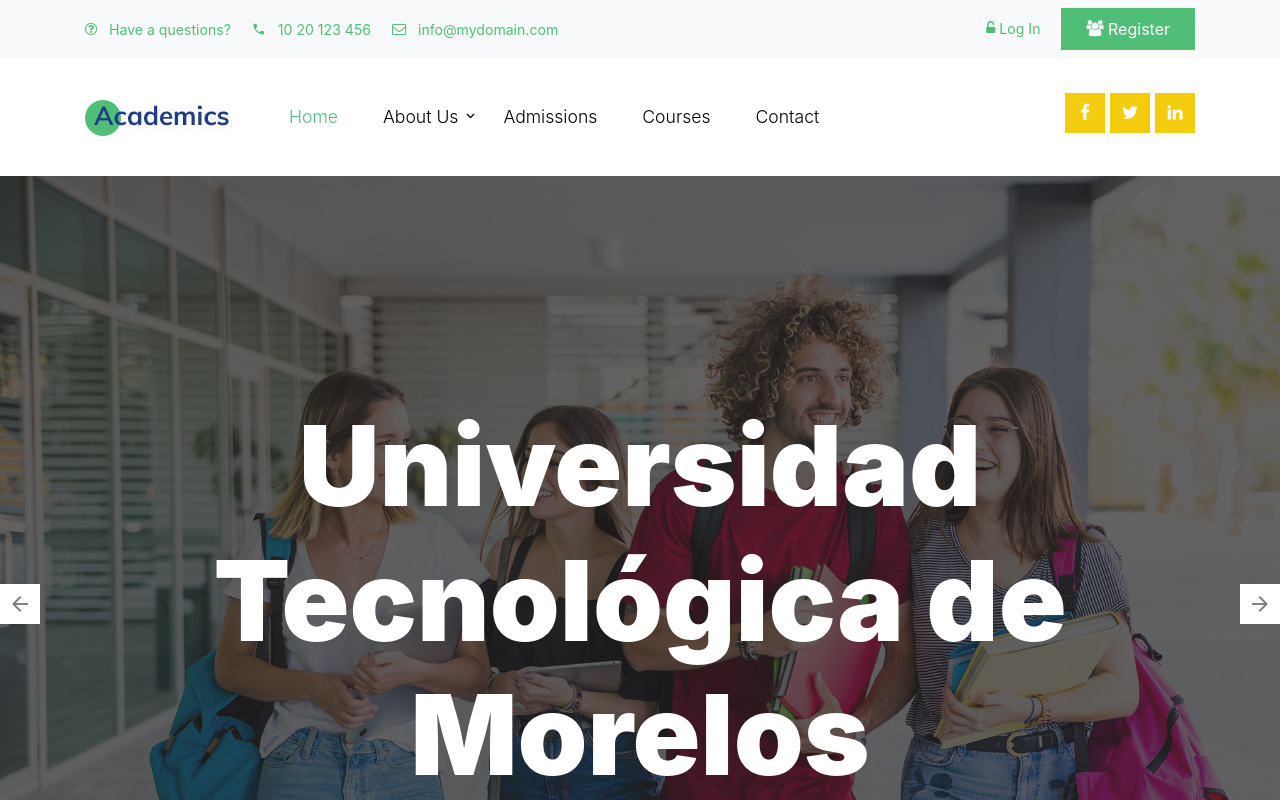
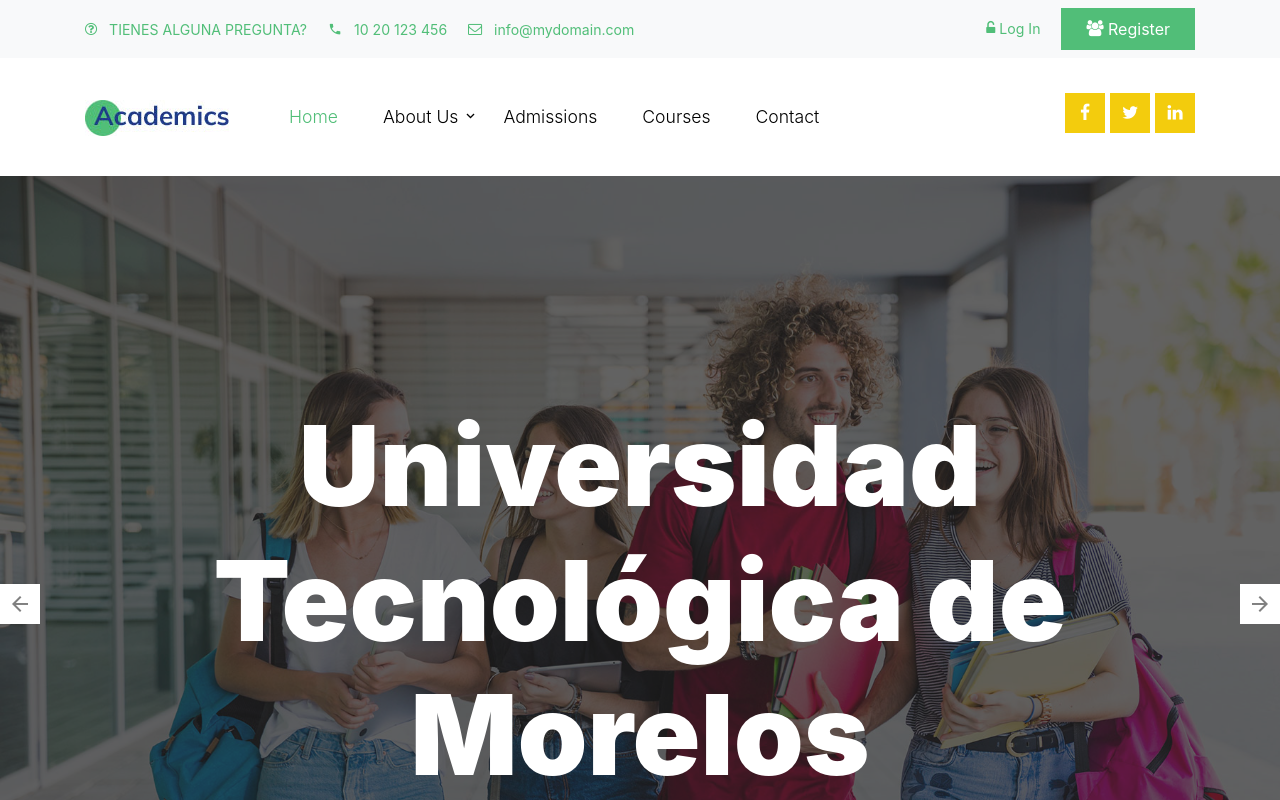
Before and after one commit to itics/Unitem, a plain HTML site: page index.html in a window 1280 px wide. Shown: the top 800 px of the page. Drawn offline with Linux system fonts and the light colour scheme; files whose address does not match are found by name; a web font is replaced by a local one.

Commit message:
index update
se cambio a españon la linea 52

```diff
--- a/index.html
+++ b/index.html
@@ -49,7 +49,7 @@
       <div class="container">
         <div class="row align-items-center">
           <div class="col-lg-9 d-none d-lg-block">
-            <a href="#" class="small mr-3"><span class="icon-question-circle-o mr-2"></span> Have a questions?</a>
+            <a href="#" class="small mr-3"><span class="icon-question-circle-o mr-2"></span> TIENES ALGUNA PREGUNTA?</a>
             <a href="#" class="small mr-3"><span class="icon-phone2 mr-2"></span> 10 20 123 456</a>
             <a href="#" class="small mr-3"><span class="icon-envelope-o mr-2"></span> info@mydomain.com</a>
           </div>
```
